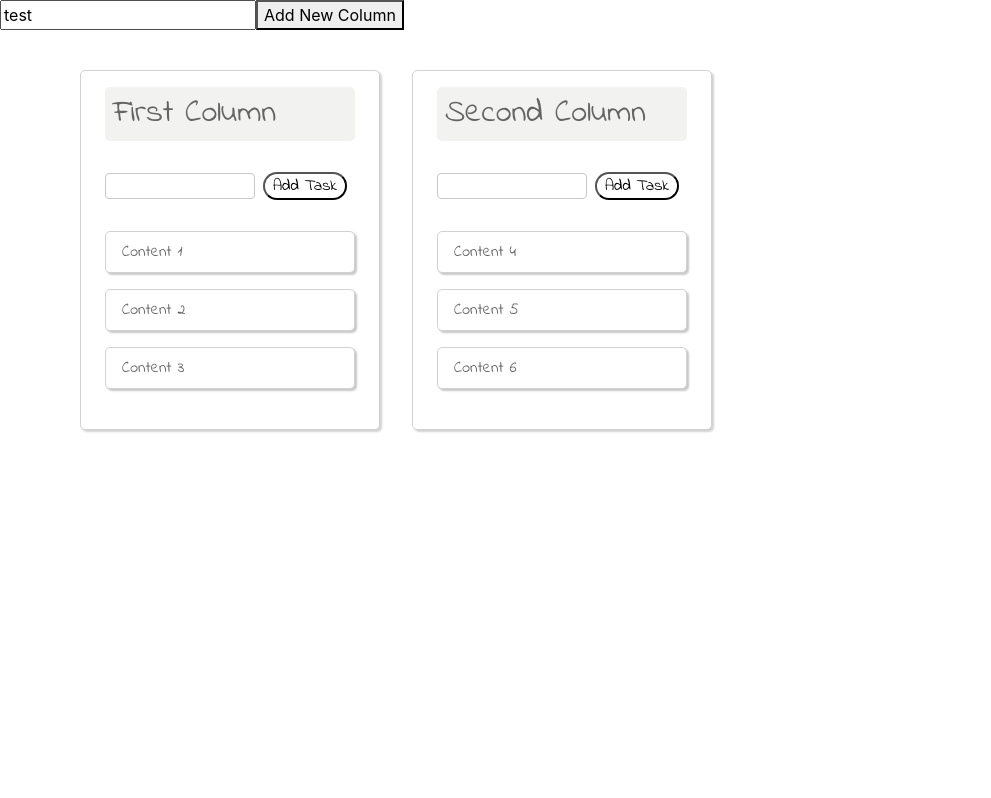
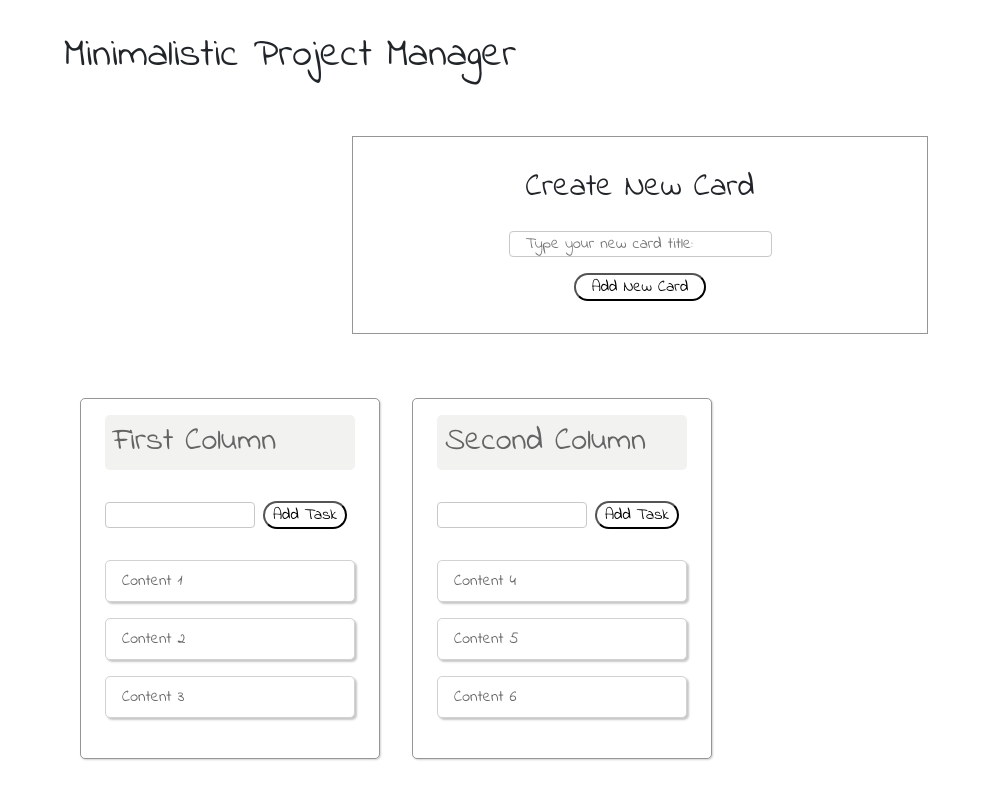
Before and after one commit to mwGHburger/react-dnd-simple-task-manager, a React (Create React App) app: page / in a window 1280 px wide. Shown: the whole page, without its empty margins (0-991 px from the left). Built offline with nearby package versions, Linux system fonts and the light colour scheme.

Commit message:
Styled the app too accomodate for new feature

```diff
--- a/src/App.css
+++ b/src/App.css
@@ -1,6 +1,8 @@
 .component-app-container {
   font-family: "Indie Flower", cursive;
   padding: 32px 64px;
+}
+.component-app-container-columns {
   display: flex;
   flex-wrap: wrap;
 }
@@ -11,9 +13,11 @@
   border-radius: 4px;
   border: 1px rgb(200, 200, 200) solid;
   width: 150px;
+  transition: 1s;
 }
 
 .add-task-input:focus {
+  background: #eafcdb;
   outline: none;
 }
 
@@ -23,3 +27,67 @@
   background: none;
   border-radius: 15px;
 }
+
+.add-task-btn:focus {
+  outline: none;
+}
+
+.add-task-btn:hover {
+  background: rgb(210, 210, 210);
+  transform: translate(-0.5px, -1px);
+}
+
+.add-column-container {
+  margin: 56px auto;
+  border: 1px rgba(150, 150, 150) solid;
+  padding: 32px 24px;
+  width: 50%;
+  transition: 0.5s;
+}
+
+.add-column-container:hover {
+  box-shadow: rgb(200, 200, 200) 5px 5px 2px;
+}
+
+.add-column-container > h1 {
+  margin-bottom: 24px;
+  font-size: 32px;
+  text-align: center;
+}
+
+.add-column-form {
+  display: flex;
+  flex-direction: column;
+  align-items: center;
+}
+
+.add-column-input {
+  padding: 0px 16px;
+  border-radius: 4px;
+  border: 1px rgb(200, 200, 200) solid;
+  width: 50%;
+  transition: 1s;
+}
+
+.add-column-input:focus {
+  background: #eafcdb;
+  outline: none;
+}
+
+.add-column-btn {
+  margin-top: 16px;
+  padding: 0px 8px;
+  background: none;
+  border-radius: 15px;
+  width: 25%;
+  transition: 0.5s;
+}
+
+.add-column-btn:focus {
+  outline: none;
+}
+
+.add-column-btn:hover {
+  background: rgb(250, 250, 250);
+  transform: translate(-0.5px, -1px);
+}
--- a/src/App.js
+++ b/src/App.js
@@ -21,7 +21,7 @@ function App() {
   // State to add new column
   const [newColumnPlaceholder, setNewColumnPlaceholder] = useState({
     id: `${columnPrefixUniqueNo.prefix}${columnPrefixUniqueNo.uniqueNumber}`,
-    title: "test",
+    title: "",
     taskIds: []
   });
 
@@ -240,7 +240,8 @@ function App() {
     <DragDropContext onDragEnd={onDragEnd}>
       <Droppable droppableId="All-Columns" direction="horizontal" type="column">
         {provided => (
-          <div>
+          <div className="component-app-container">
+            <h1>Minimalistic Project Manager</h1>
             {/* Form to add new column*/}
             <AddNewColumnBtn
               handleNewColumnSubmit={handleNewColumnSubmit}
@@ -248,7 +249,7 @@ function App() {
               handleInputColumnTitle={handleInputColumnTitle}
             />
             <div
-              className="component-app-container"
+              className="component-app-container-columns"
               {...provided.droppableProps}
               ref={provided.innerRef}
             >
--- a/src/assets/stylesheets/Column.css
+++ b/src/assets/stylesheets/Column.css
@@ -2,10 +2,15 @@
   background: white;
   margin: 8px 16px;
   padding: 16px 24px;
-  border: 1px rgb(210, 210, 210) solid;
+  border: 1px rgb(150, 150, 150) solid;
   border-radius: 5px;
-  box-shadow: rgb(210, 210, 210) 2px 2px 2px;
+  box-shadow: rgb(210, 210, 210) 1px 1px 2px;
   width: 300px;
+}
+
+.component-column-container:hover {
+  transition: 0.5s;
+  box-shadow: rgb(200, 200, 200) 5px 5px 1px;
 }
 
 .component-column-title {
--- a/src/components/AddNewColumnBtn.js
+++ b/src/components/AddNewColumnBtn.js
@@ -2,14 +2,21 @@ import React from "react";
 
 const AddNewColumnBtn = props => {
   return (
-    <form onSubmit={props.handleNewColumnSubmit}>
+    <div className="add-column-container">
+      <h1>Create New Card</h1>
+      <form className="add-column-form" onSubmit={props.handleNewColumnSubmit}>
         <input
+          className="add-column-input"
           type="text"
           value={props.newColumnPlaceholderTitle}
+          placeholder="Type your new card title:"
           onChange={props.handleInputColumnTitle}
         />
-      <button type="submit">Add New Column</button>
+        <button className="add-column-btn" type="submit">
+          Add New Card
+        </button>
       </form>
+    </div>
   );
 };
 
```
Lines whose indentation alone changed are shown as unchanged.
